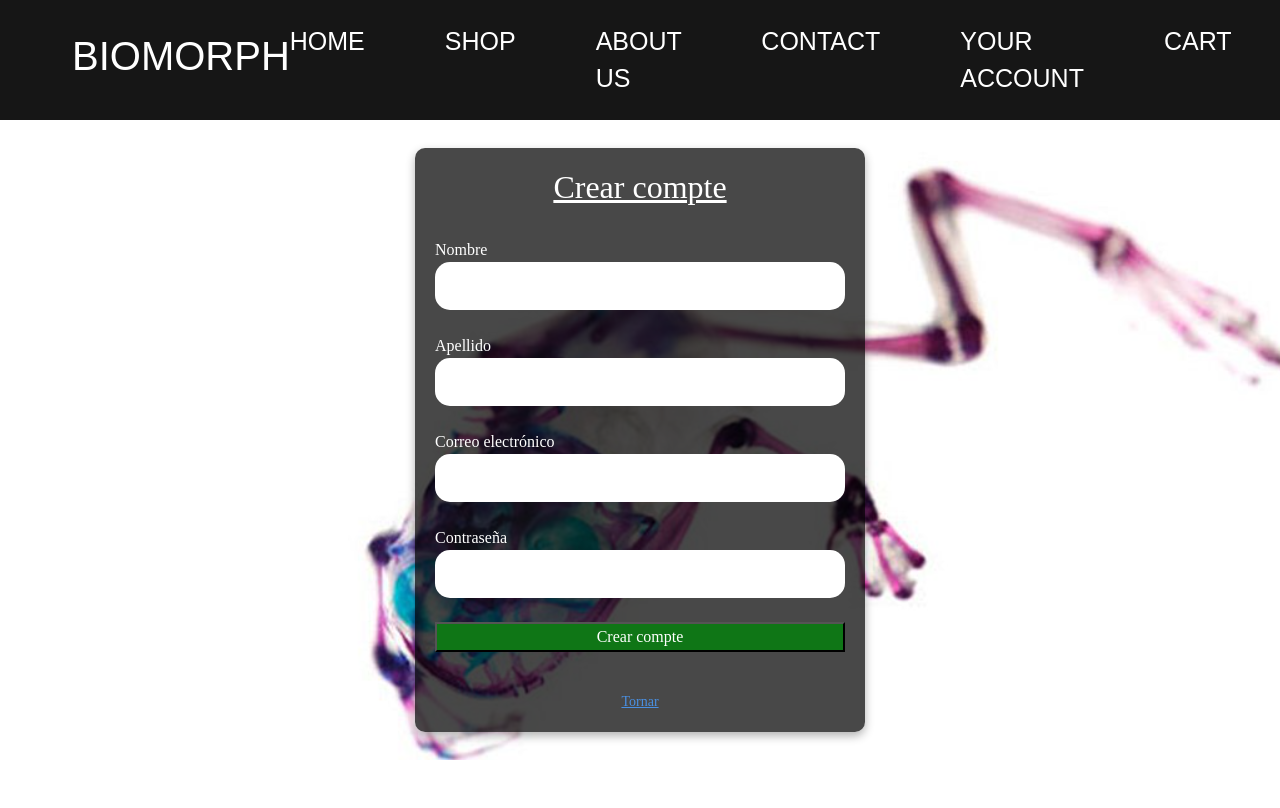
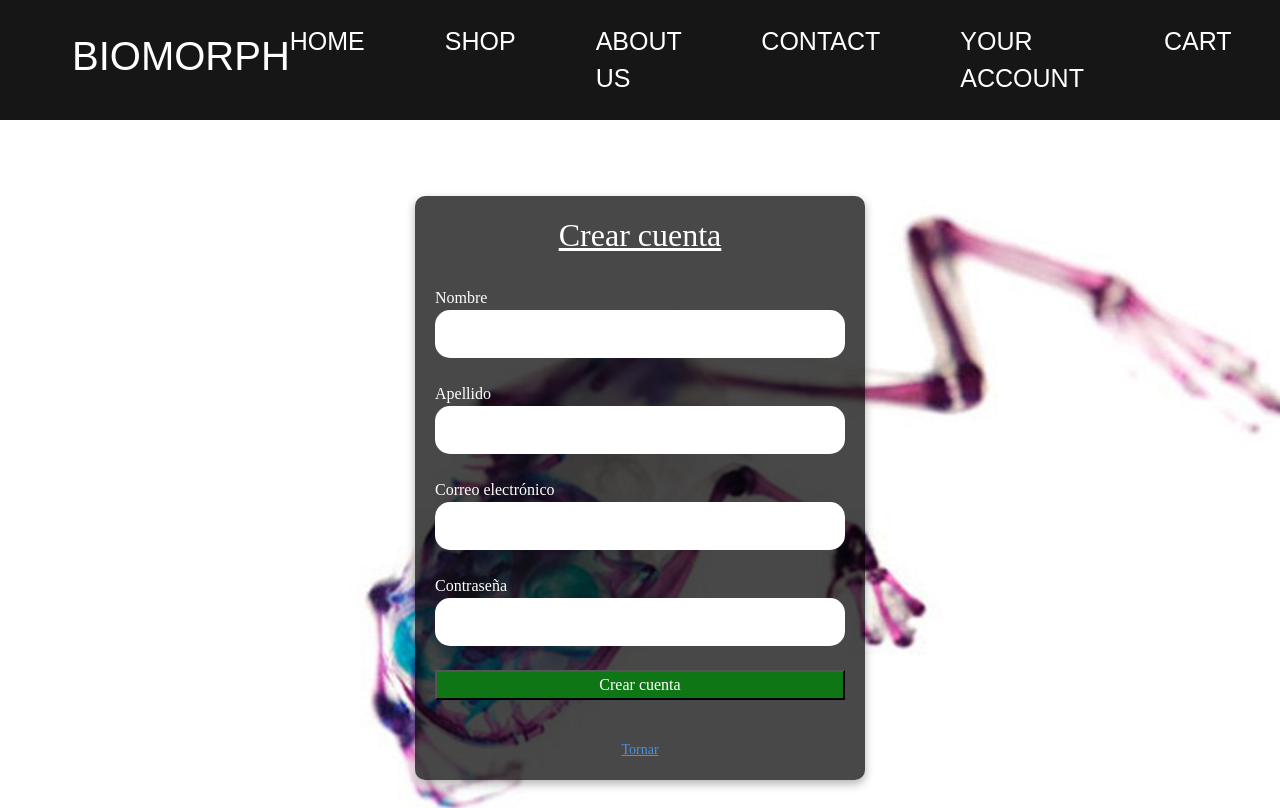
Before and after one commit to albertITIC/ProInter_Group_F, a React (Vite) app in the folder biomorph/: page /register in a window 1280 px wide. Built offline with nearby package versions, Linux system fonts and the light colour scheme; a web font is replaced by a local one.

Commit message:
Register fet, falta enllaçar-ho amb el backend

```diff
--- a/biomorph/src/03-Pages/Register/Register.jsx
+++ b/biomorph/src/03-Pages/Register/Register.jsx
@@ -19,9 +19,12 @@
   return (
     <>
       <Header />
+      <br />
+      <br />
+
       <div className="form-wrapper">
         <form className="register-form" onSubmit={handleSubmit}>
-          <h2>Crear compte</h2>
+          <h2>Crear cuenta</h2>
           <br />
           <label htmlFor="nombre">Nombre</label>
           <input
@@ -59,7 +62,7 @@
             required
           />
           <br />
-          <button type="submit">Crear compte</button>
+          <button type="submit">Crear cuenta</button>
           <br />
           <Link to="/account" className="link-btn">
             Tornar
```
